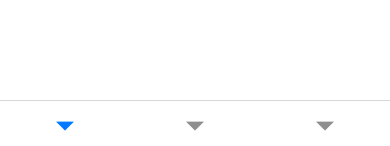
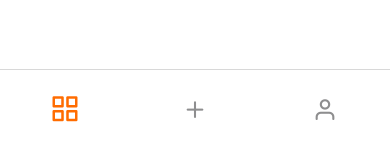
Before and after one commit to EuJinnLucaShow/android-app, a React Native app: screen / in a window 390 px wide. Shown: the part 695-841 px from the top of the page. Built offline with nearby package versions, Linux system fonts and the light colour scheme.

Commit message:
Styling createBottomTabNavigator

```diff
--- a/router.js
+++ b/router.js
@@ -11,6 +11,8 @@ import LoginScreen from './src/screens/auth/LoginScreen';
 import PostsScreen from './src/screens/mainScreen/PostsScreen';
 import CreatePostsScreen from './src/screens/mainScreen/CreatePostsScreen';
 import ProfileScreen from './src/screens/mainScreen/ProfileScreen';
+
+import { Feather } from '@expo/vector-icons';
 
 export const UseRoute = isAuth => {
   if (!isAuth) {
@@ -29,11 +31,48 @@ export const UseRoute = isAuth => {
     <MainTab.Navigator
       screenOptions={{
         tabBarShowLabel: false,
+        tabBarStyle: { height: 80 },
       }}
     >
-      <MainTab.Screen name="Posts" component={PostsScreen} />
-      <MainTab.Screen name="Create" component={CreatePostsScreen} />
-      <MainTab.Screen name="Profile" component={ProfileScreen} />
+      <MainTab.Screen
+        name="Posts"
+        component={PostsScreen}
+        options={{
+          tabBarIcon: ({ focused, size, color }) => (
+            <Feather
+              name="grid"
+              size={focused ? 30 : size}
+              color={focused ? '#FF6C00' : color}
+            />
+          ),
+        }}
+      />
+      <MainTab.Screen
+        name="Create"
+        component={CreatePostsScreen}
+        options={{
+          tabBarIcon: ({ focused, size, color }) => (
+            <Feather
+              name="plus"
+              size={focused ? 30 : size}
+              color={focused ? '#FF6C00' : color}
+            />
+          ),
+        }}
+      />
+      <MainTab.Screen
+        name="Profile"
+        component={ProfileScreen}
+        options={{
+          tabBarIcon: ({ focused, size, color }) => (
+            <Feather
+              name="user"
+              size={focused ? 30 : size}
+              color={focused ? '#FF6C00' : color}
+            />
+          ),
+        }}
+      />
     </MainTab.Navigator>
   );
 };
```
Also changed, not shown: package.json (+5 -4 lines), 2 other files (tests, documents, lock files or other folders).
